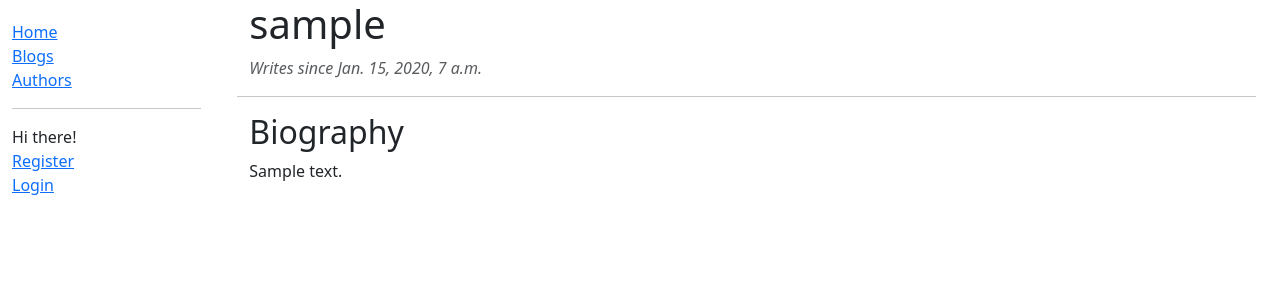
After one commit to mateuscgodoy/mdn-blog-exercise, a Django app: page /blog/blog/1 in a window 1280 px wide. The commit adds this page. Shown: the top 300 px of the page. Run offline with Django 5.2, Linux system fonts and the light colour scheme; tables that the repository leaves empty hold one stand-in row (values such as "Sample post").

Commit message:
Add AuthorDetailView for specific authors details

```diff
--- a/blog/models.py
+++ b/blog/models.py
@@ -27,7 +27,7 @@ class Author(models.Model):
         ordering = ["writes_since", "user"]
 
     def get_absolute_url(self):
-        return reverse("blog:author", args=[str(self.user.username)])
+        return reverse("blog:author-detail", args=[str(self.pk)])
 
     def __str__(self):
         return str(self.user)
--- /dev/null
+++ b/blog/templates/blog/author_detail.html
@@ -0,0 +1,19 @@
+{%extends "blog/layout.html"%}
+
+{%block title%}
+{{author.user}} Page
+{%endblock%}
+
+{%block content%}
+<div class="container">
+    <div class="container">
+        <h1>{{author.user}}</h1>
+        <p class="text-muted"><em>Writes since {{author.writes_since}}</em></p>
+    </div>
+    <hr>
+    <div class="container">
+        <h2>Biography</h2>
+        <p>{{author.bio}}</p>
+    </div>
+</div>
+{%endblock%}
--- a/blog/templates/blog/authors.html
+++ b/blog/templates/blog/authors.html
@@ -14,7 +14,7 @@ Authors
             <div class="ms-2 me-auto">
                 <div class="fw-bold">{{author.user}}</div>
                 <p class="text-muted">Writes since {{author.writes_since}}</p>
-                <p><a href="#">More info</a></p>
+                <p><a href="{{author.get_absolute_url}}">More info</a></p>
             </div>
         </li>
         {%endfor%}
--- a/blog/urls.py
+++ b/blog/urls.py
@@ -10,4 +10,5 @@ urlpatterns = [
     path("blogs/", views.BlogListView.as_view(), name="blogs"),
     path("authors/", views.AuthorListView.as_view(), name="authors"),
     path("blog/<uuid:pk>", views.BlogDetailView.as_view(), name="blog-detail"),
+    path("blog/<int:pk>", views.AuthorDetailView.as_view(), name="author-detail"),
 ]
--- a/blog/views.py
+++ b/blog/views.py
@@ -69,3 +69,7 @@ class AuthorListView(ListView):
     model = Author
     context_object_name = "authors"
     template_name = "blog/authors.html"
+
+
+class AuthorDetailView(DetailView):
+    model = Author
```
